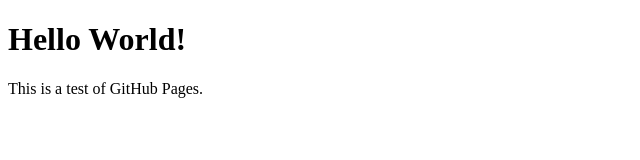
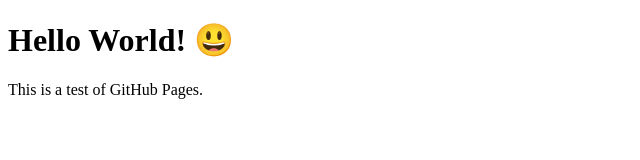
Before and after one commit to tcp13/tcp13.github.io, a plain HTML site: page index.html in a window 1280 px wide. Shown: the whole page, without its empty margins (0-640 px from the left). Drawn offline with Linux system fonts and the light colour scheme.

Commit message:
Add smiley face emoji to homepage

```diff
--- a/index.html
+++ b/index.html
@@ -7,7 +7,7 @@
 	</head>
 
 	<body>
-		<h1>Hello World!</h1>
+		<h1>Hello World! 😃</h1>
 		<p>This is a test of GitHub Pages.</p>
 	</body>
 
```
